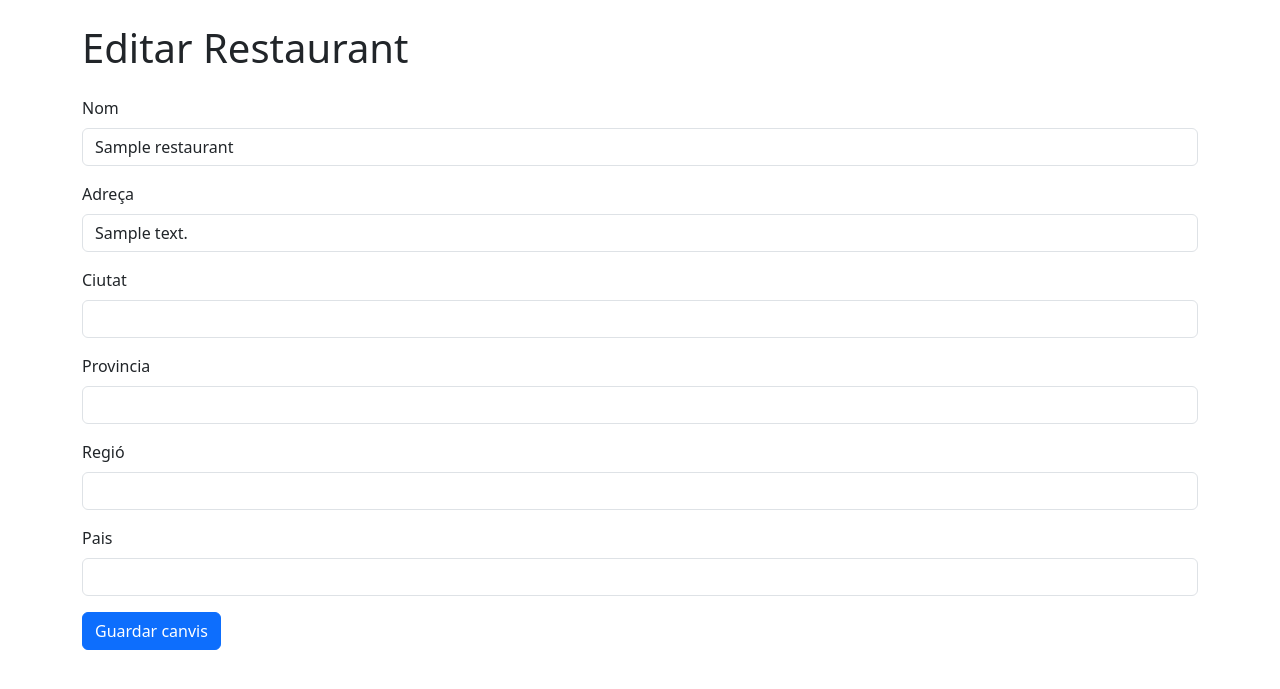
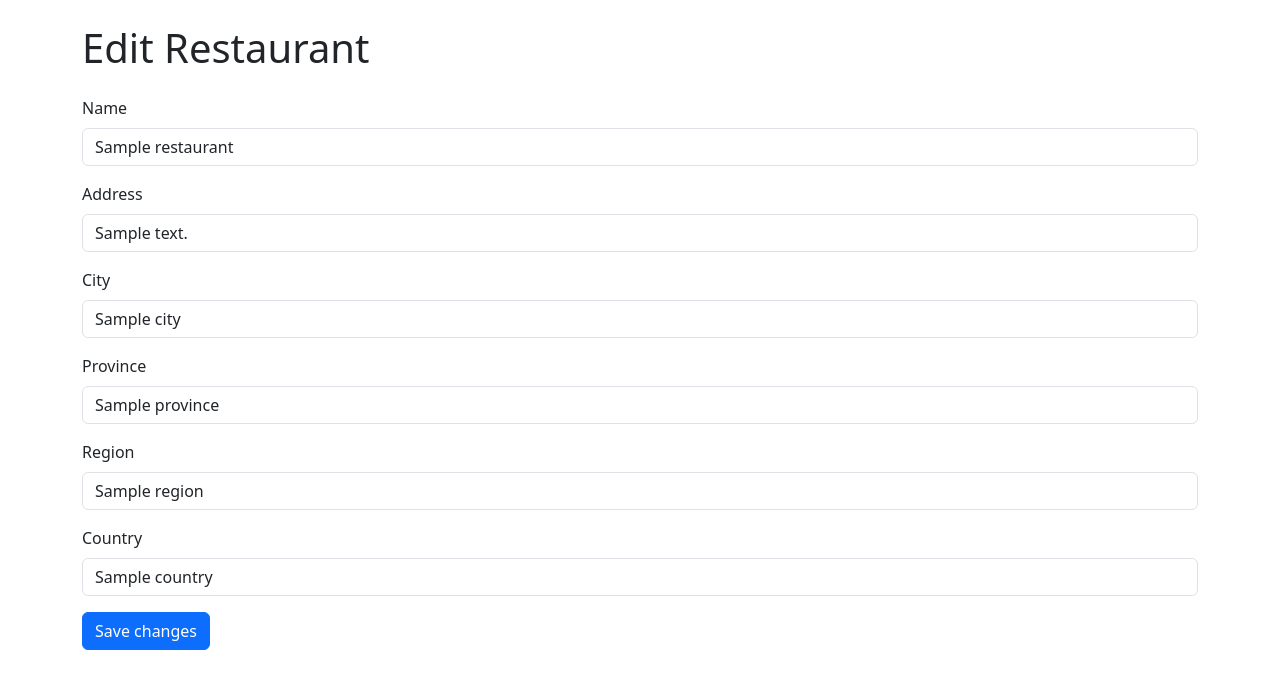
Before and after one commit to aferranc/refactored-spoon, a Flask app: template app/templates/edit.html in a window 1280 px wide. Shown: the part 56-745 px from the top of the page. Run offline with Flask 3, Linux system fonts and the light colour scheme; the template is opened without the code that fills it: values that come from a table or form of the project are taken from there, others are empty; tables that the repository leaves empty hold one stand-in row (values such as "Sample post"); some libraries are stand-ins or nearby versions.

Commit message:
refactor: Adapt templates to tables fix

```diff
--- a/app/templates/edit.html
+++ b/app/templates/edit.html
@@ -2,33 +2,49 @@
 
 {% block content %}
 <div class="container">
-  <h1 class="my-4">Editar Restaurant</h1>
+  <h1 class="my-4">Edit Restaurant</h1>
   <form method="POST">
     <div class="mb-3">
-      <label for="name" class="form-label">Nom</label>
+      <label for="name" class="form-label">Name</label>
       <input type="text" class="form-control" id="name" name="name" value="{{ restaurant.name }}" required>
     </div>
     <div class="mb-3">
-      <label for="address" class="form-label">Adreça</label>
+      <label for="address" class="form-label">Address</label>
       <input type="text" class="form-control" id="address" name="address" value="{{ restaurant.address }}" required>
     </div>
     <div class="mb-3">
-      <label for="city_name" class="form-label">Ciutat</label>
-      <input type="text" class="form-control" id="city_name" name="city_name" value="{{ restaurant.city_name }}" required>
+      <label for="city_id" class="form-label">City</label>
+      <select class="form-control" id="city_id" name="city_id" required>
+        {% for city in cities %}
+          <option value="{{ city.id }}" {% if city.id == restaurant.city_id %}selected{% endif %}>{{ city.name }}</option>
+        {% endfor %}
+      </select>
     </div>
     <div class="mb-3">
-      <label for="province_name" class="form-label">Provincia</label>
-      <input type="text" class="form-control" id="province_name" name="province_name" value="{{ restaurant.province_name }}" required>
+      <label for="province_id" class="form-label">Province</label>
+      <select class="form-control" id="province_id" name="province_id" required>
+        {% for province in provinces %}
+          <option value="{{ province.id }}" {% if province.id == restaurant.province_id %}selected{% endif %}>{{ province.name }}</option>
+        {% endfor %}
+      </select>
     </div>
     <div class="mb-3">
-      <label for="region_name" class="form-label">Regió</label>
-      <input type="text" class="form-control" id="region_name" name="region_name" value="{{ restaurant.region_name }}" required>
+      <label for="region_id" class="form-label">Region</label>
+      <select class="form-control" id="region_id" name="region_id" required>
+        {% for region in regions %}
+          <option value="{{ region.id }}" {% if region.id == restaurant.region_id %}selected{% endif %}>{{ region.name }}</option>
+        {% endfor %}
+      </select>
     </div>
     <div class="mb-3">
-      <label for="country_name" class="form-label">Pais</label>
-      <input type="text" class="form-control" id="country_name" name="country_name" value="{{ restaurant.country_name }}" required>
+      <label for="country_id" class="form-label">Country</label>
+      <select class="form-control" id="country_id" name="country_id" required>
+        {% for country in countries %}
+          <option value="{{ country.id }}" {% if country.id == restaurant.country_id %}selected{% endif %}>{{ country.name }}</option>
+        {% endfor %}
+      </select>
     </div>
-    <button type="submit" class="btn btn-primary">Guardar canvis</button>
+    <button type="submit" class="btn btn-primary">Save changes</button>
   </form>
 </div>
 {% endblock content %}
--- a/app/templates/login.html
+++ b/app/templates/login.html
@@ -1,7 +1,7 @@
 {% extends "layouts/base.html" %}
 
 {% block content %}
-<div class="container"></div>
+<div class="container">
   <h1 class="my-4">Sign In</h1>
   <form action="" method="post" novalidate>
     {{ form.hidden_tag() }}
@@ -21,6 +21,6 @@
     </p>
     <p>{{ form.remember_me() }} {{ form.remember_me.label }}</p>
     <p>{{ form.submit() }}</p>
-</form>
+  </form>
 </div>
 {% endblock %}
```
Also changed, not shown: app/templates/index.html (+4 -4 lines).
